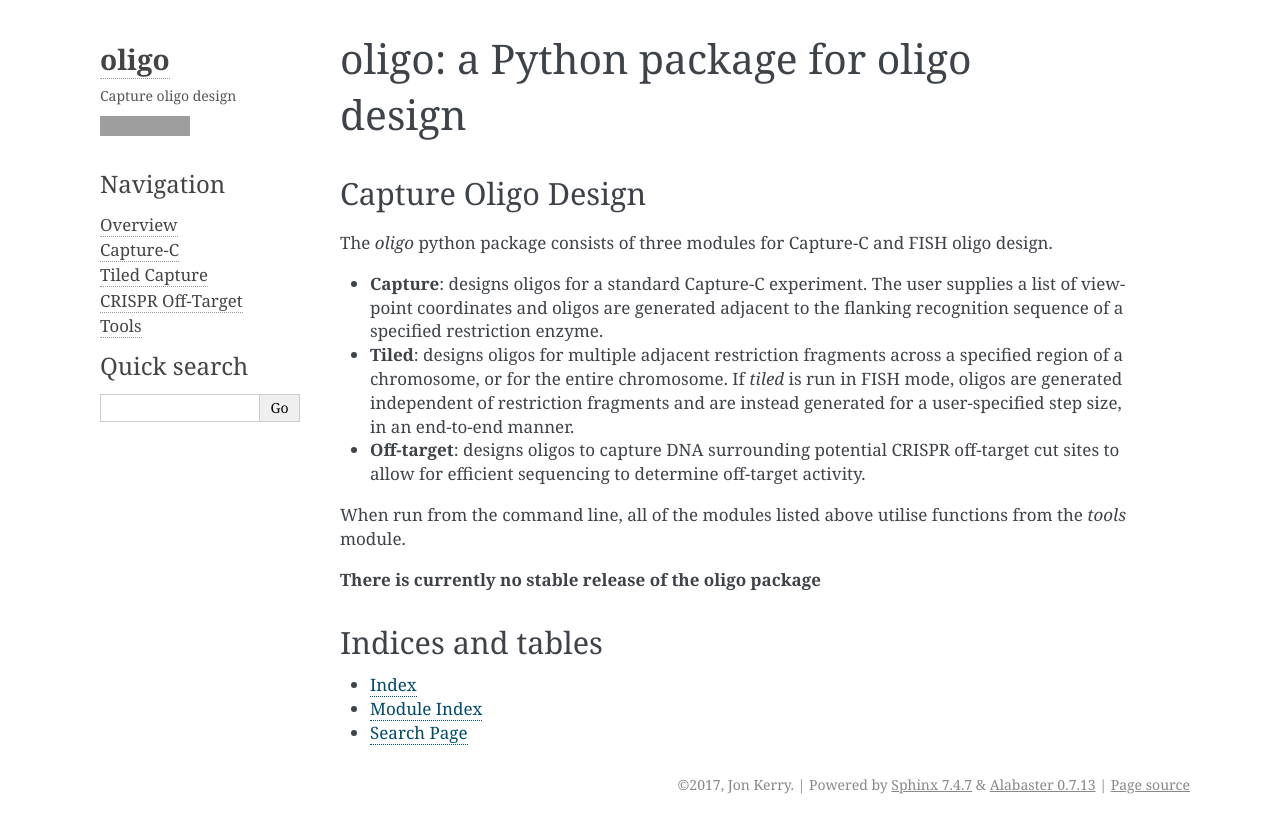
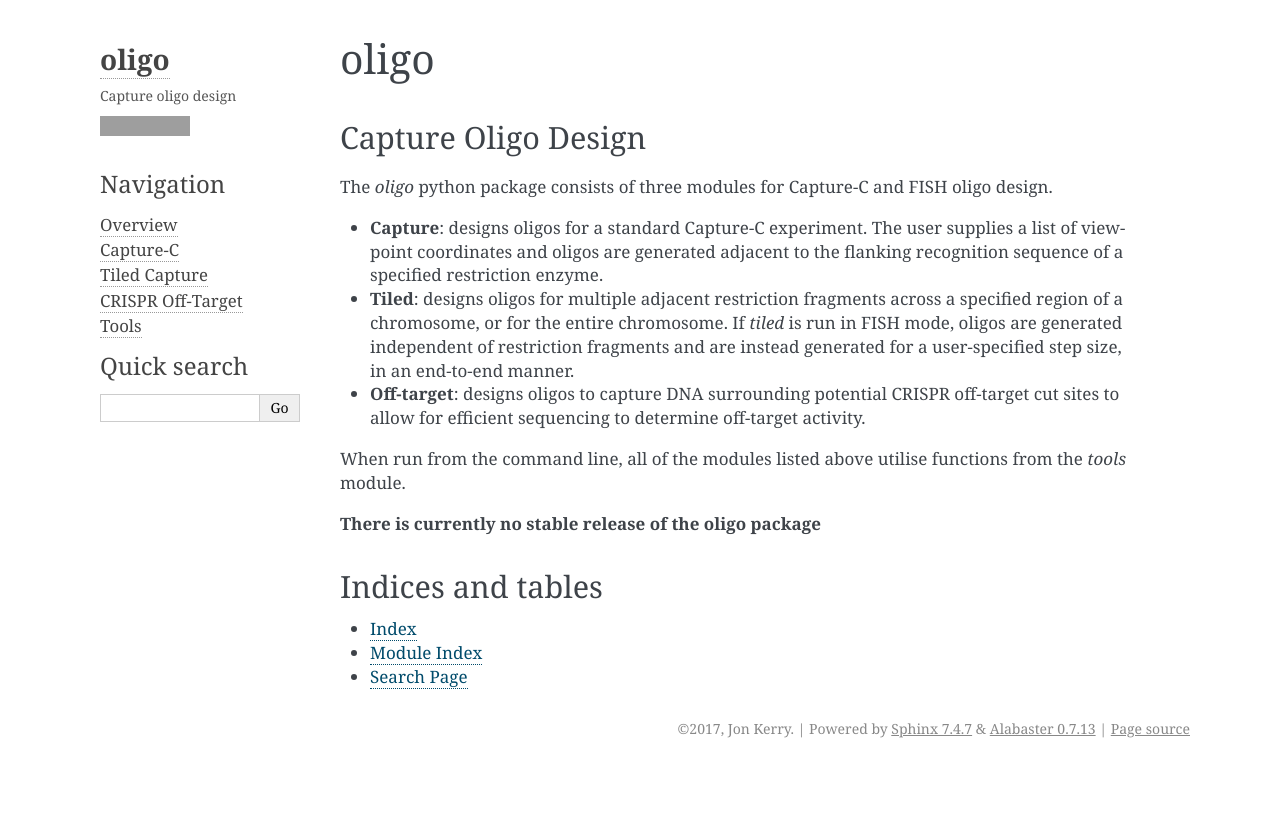
Before and after one commit to jbkerry/oligo, a Sphinx documentation site: the page built from docs/index.rst, in a window 1280 px wide. Shown: the top 833 px of the page. Built offline with Sphinx 7.4.7, drawn with Linux system fonts in a browser that asks for light colours; grey boxes are pictures that could not be loaded.

```diff
--- a/docs/conf.py
+++ b/docs/conf.py
@@ -38,7 +38,7 @@ extensions = ['sphinx.ext.autodoc',
     'sphinx.ext.coverage',
     'sphinx.ext.viewcode',
     'sphinx.ext.githubpages',
-    'numpydoc',
+    'sphinx.ext.napoleon',
     ]
 
 # Add any paths that contain templates here, relative to this directory.
--- a/docs/index.rst
+++ b/docs/index.rst
@@ -1,6 +1,6 @@
-########################################
-oligo: a Python package for oligo design
-########################################
+#####
+oligo
+#####
 
 .. include:: ../README.md
 
```
